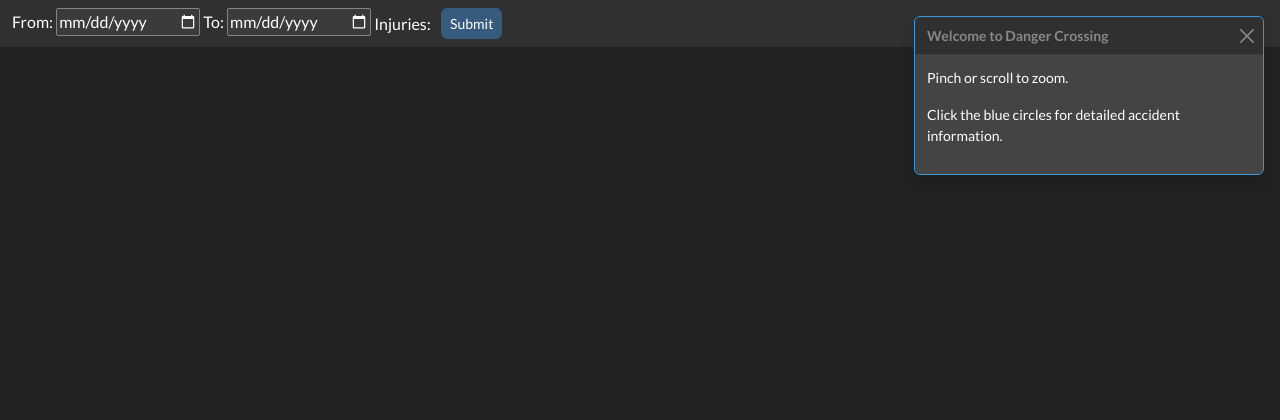
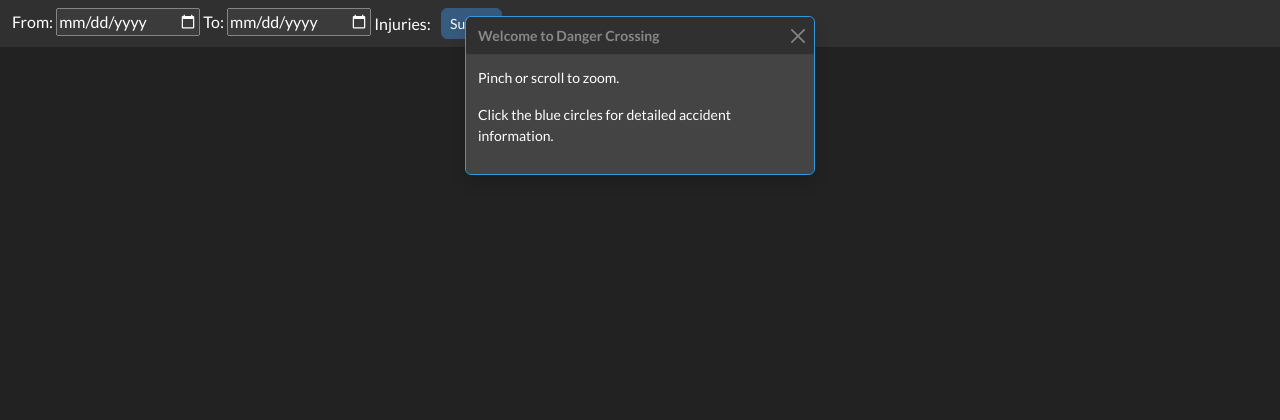
Before and after one commit to dylanmounts/DangerCrossing, a Flask app: template services/web/danger_crossing/danger_crossing/templates/index.html in a window 1280 px wide. Shown: the top 420 px of the page. Run offline with Flask 3, Linux system fonts and the light colour scheme; the template is opened without the code that fills it, so the values that code supplies are empty; some libraries are stand-ins or nearby versions.

Commit message:
Move the intro toast to the top middle of the page

```diff
--- a/services/web/danger_crossing/danger_crossing/templates/index.html
+++ b/services/web/danger_crossing/danger_crossing/templates/index.html
@@ -92,7 +92,7 @@
         </div>
     </nav>
 
-    <div class="toast-container p-3 top-0 end-0" id="toastPlacement">
+    <div class="toast-container p-3 top-0 start-50 translate-middle-x" id="toastPlacement">
         <div class="toast border-info" id="introToast" role="alert" aria-live="assertive" aria-atomic="true" data-bs-delay="7500" data-bs-autohide="true">
             <div class="toast-header">
                 <strong class="me-auto">Welcome to Danger Crossing</strong>
```
